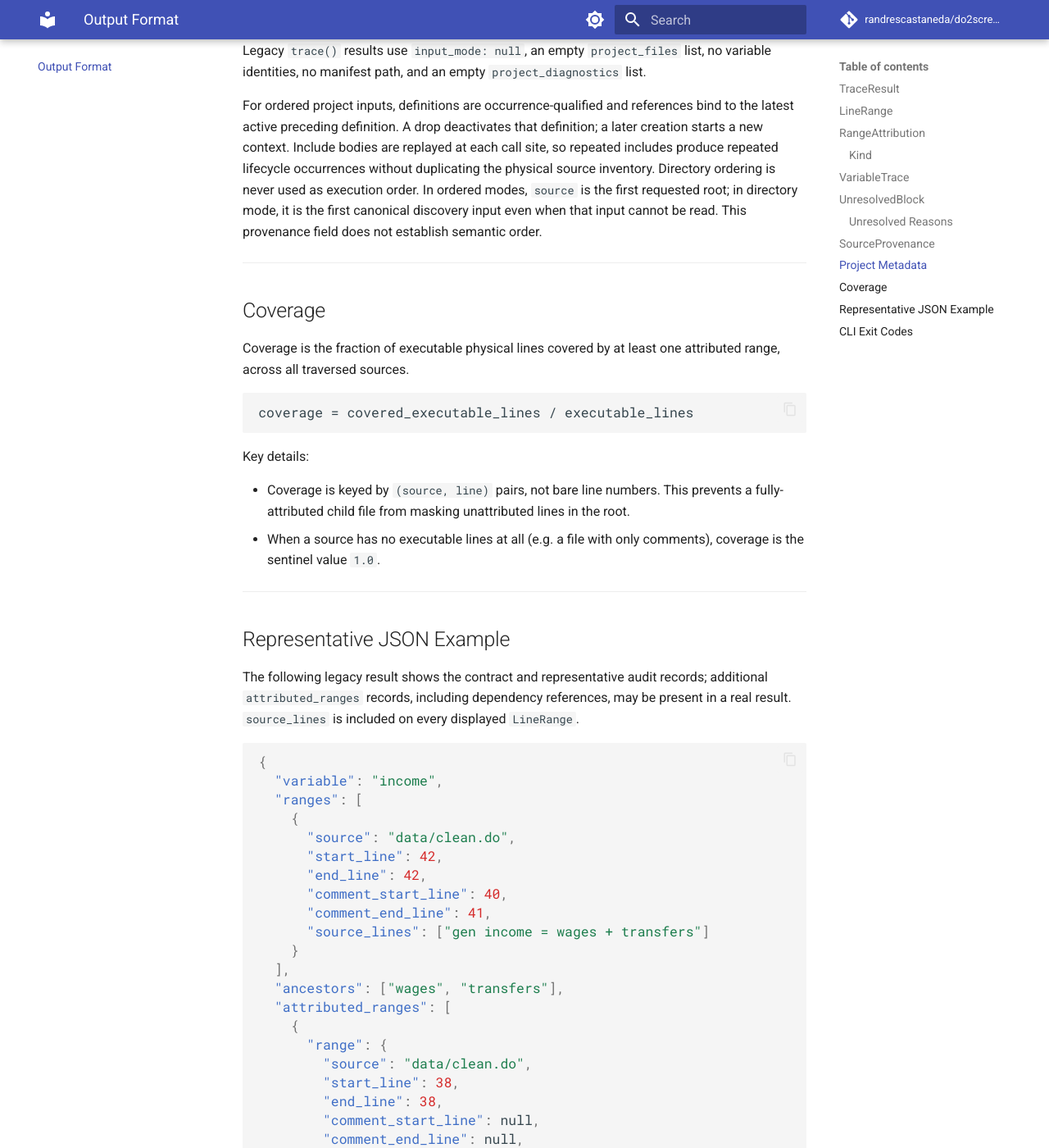
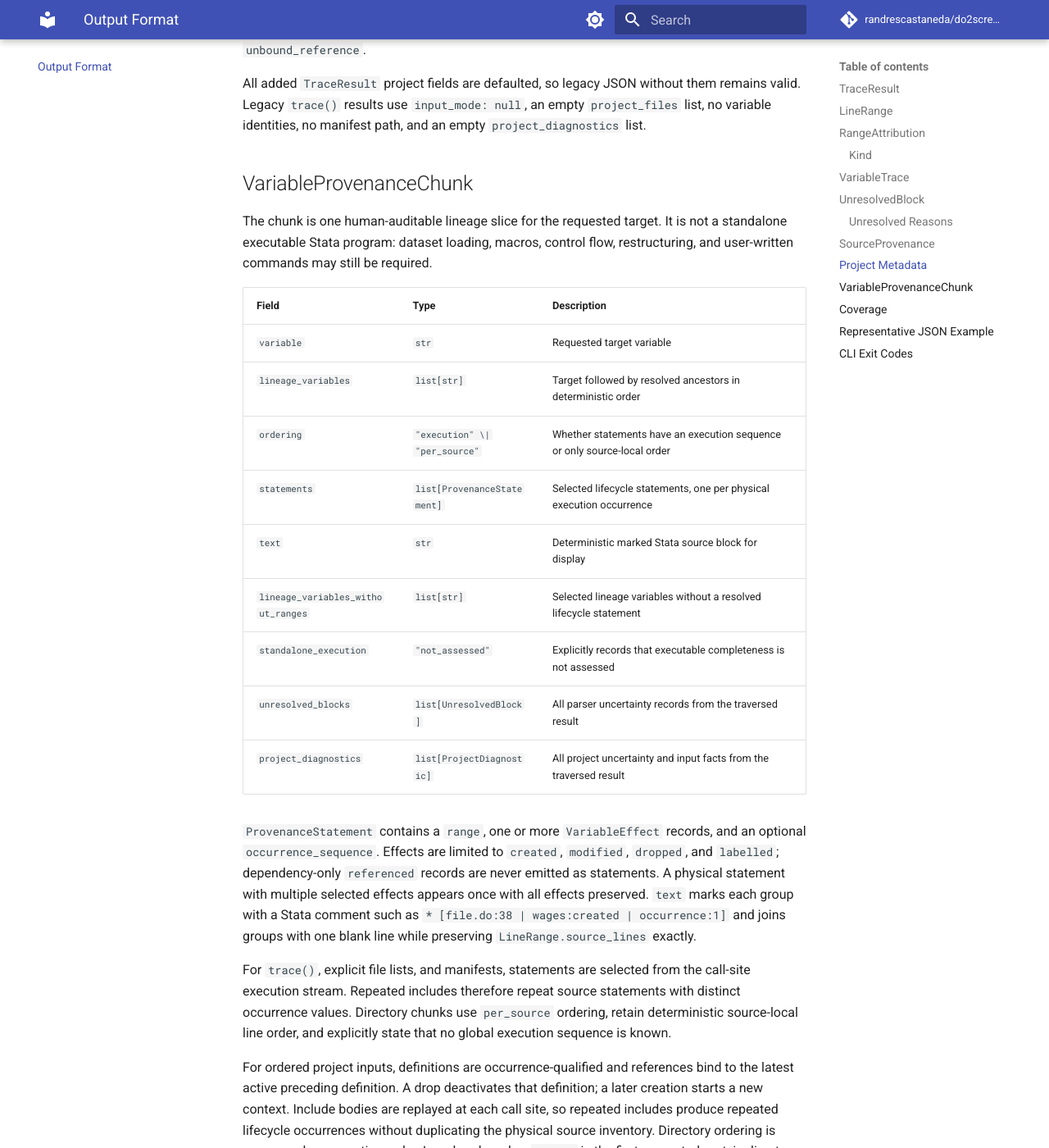
Before and after one commit to randrescastaneda/do2screen-py, an MkDocs documentation site: the page built from docs/output-format.md, in a window 1280 px wide and 1400 px high, scrolled down 4813 px. Shown: the whole window at 82% size. Built offline with MkDocs 1.6.1 and Material for MkDocs 9.7.7, drawn with Linux system fonts in a browser that asks for light colours; comment, search, counter and statistics services are not loaded; some of the changed text lies outside the part shown.

Commit message:
docs: document provenance chunk schema and markdown output

```diff
--- a/docs/output-format.md
+++ b/docs/output-format.md
@@ -25,6 +25,7 @@ The top-level result of tracing one variable through one source graph.
 | `variable_identities` | `list[VariableIdentity]` | Occurrence-qualified definition contexts |
 | `manifest_path` | `str \| None` | Canonical manifest path for manifest input |
 | `project_diagnostics` | `list[ProjectDiagnostic]` | Non-terminal project uncertainty and input facts |
+| `provenance_chunk` | `VariableProvenanceChunk \| None` | Target-focused auditable lineage slice; defaulted for old persisted JSON |
 
 ---
 
@@ -142,6 +143,38 @@ All added `TraceResult` project fields are defaulted, so legacy JSON without
 them remains valid. Legacy `trace()` results use `input_mode: null`, an empty
 `project_files` list, no variable identities, no manifest path, and an empty
 `project_diagnostics` list.
+
+## VariableProvenanceChunk
+
+The chunk is one human-auditable lineage slice for the requested target. It is
+not a standalone executable Stata program: dataset loading, macros, control
+flow, restructuring, and user-written commands may still be required.
+
+| Field | Type | Description |
+|---|---|---|
+| `variable` | `str` | Requested target variable |
+| `lineage_variables` | `list[str]` | Target followed by resolved ancestors in deterministic order |
+| `ordering` | `"execution" \| "per_source"` | Whether statements have an execution sequence or only source-local order |
+| `statements` | `list[ProvenanceStatement]` | Selected lifecycle statements, one per physical execution occurrence |
+| `text` | `str` | Deterministic marked Stata source block for display |
+| `lineage_variables_without_ranges` | `list[str]` | Selected lineage variables without a resolved lifecycle statement |
+| `standalone_execution` | `"not_assessed"` | Explicitly records that executable completeness is not assessed |
+| `unresolved_blocks` | `list[UnresolvedBlock]` | All parser uncertainty records from the traversed result |
+| `project_diagnostics` | `list[ProjectDiagnostic]` | All project uncertainty and input facts from the traversed result |
+
+`ProvenanceStatement` contains a `range`, one or more `VariableEffect` records,
+and an optional `occurrence_sequence`. Effects are limited to `created`,
+`modified`, `dropped`, and `labelled`; dependency-only `referenced` records are
+never emitted as statements. A physical statement with multiple selected effects
+appears once with all effects preserved. `text` marks each group with a Stata
+comment such as `* [file.do:38 | wages:created | occurrence:1]` and joins groups
+with one blank line while preserving `LineRange.source_lines` exactly.
+
+For `trace()`, explicit file lists, and manifests, statements are selected from
+the call-site execution stream. Repeated includes therefore repeat source
+statements with distinct occurrence values. Directory chunks use `per_source`
+ordering, retain deterministic source-local line order, and explicitly state
+that no global execution sequence is known.
 
 For ordered project inputs, definitions are occurrence-qualified and references
 bind to the latest active preceding definition. A drop deactivates that
```
Also changed, not shown: README.md (+29 -3 lines), docs/api.md (+18 -0 lines), docs/examples.md (+22 -2 lines).
